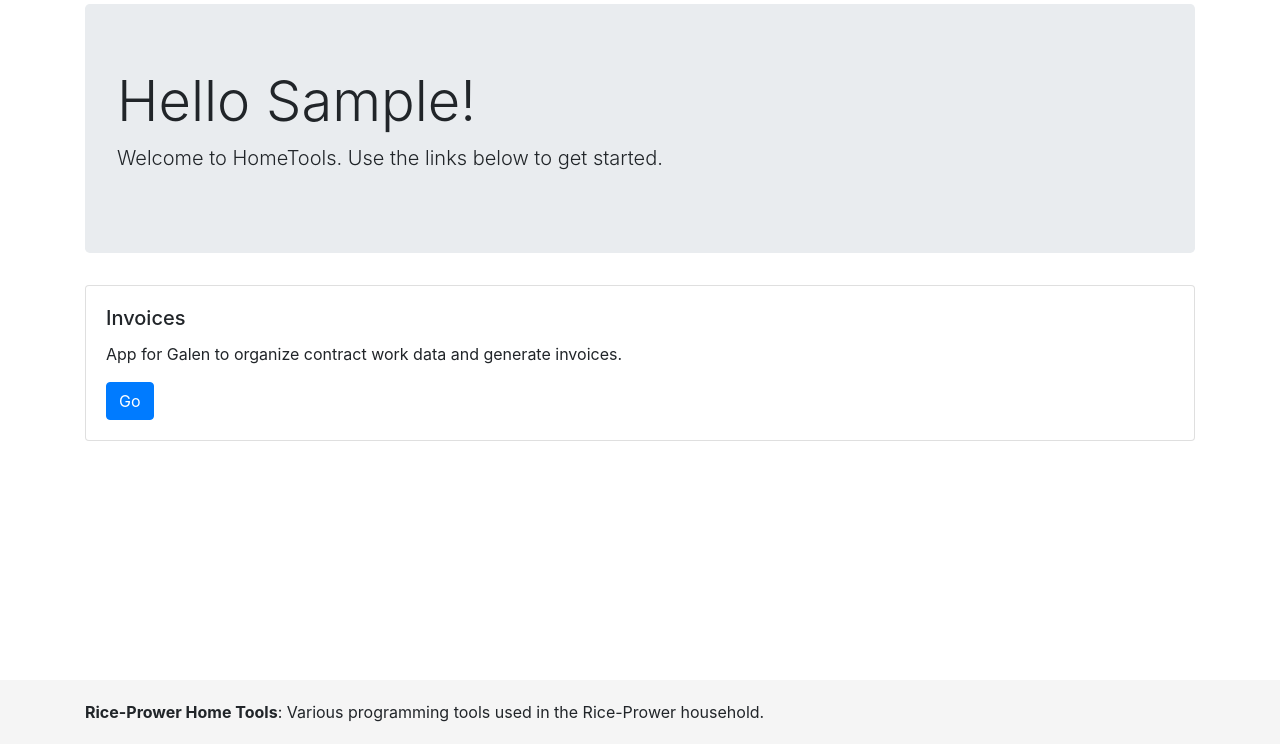
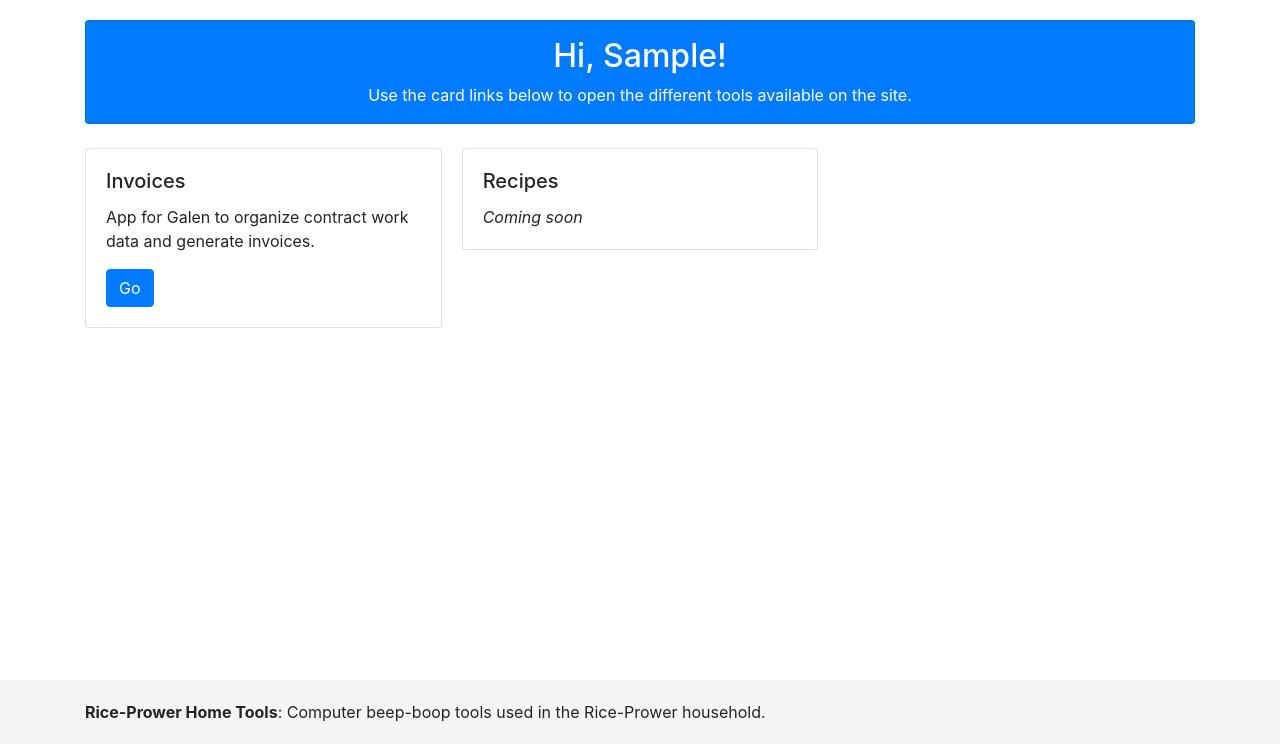
Before and after one commit to GriceTurrble/recipes.riceprower.com, a Django app: page / in a window 1280 px wide. Shown: the part 56-800 px from the top of the page. Run offline with Django 3.2, Linux system fonts and the light colour scheme; the visitor is signed in with stand-in values (Sample User, id 1); some libraries are stand-ins or nearby versions.

Commit message:
Login form updates and homepage and footer tweaks.

```diff
--- a/hometools/templates/homepage.html
+++ b/hometools/templates/homepage.html
@@ -4,10 +4,15 @@
 
 {% block body_content %}
   {% url "invoices:invoice-list" as invoices_home_url %}
-  <div class="jumbotron">
-    <h1 class="display-4">Hello {{ request.user.first_name }}!</h1>
-    <p class="lead">Welcome to HomeTools. Use the links below to get started.</p>
+
+  {% if request.user.is_authenticated %}
+
+  <div class="card bg-primary text-white text-center p-3 mt-3 mb-4">
+    <h1 class="h2">Hi, {{ request.user.first_name|default:request.user.username }}!</h1>
+    <p class="mb-0">Use the card links below to open the different tools available on the site.</p>
   </div>
+
+  <div class="card-columns">
 
     <div class="card">
       <div class="card-body">
@@ -24,6 +29,31 @@
         {% endif %}
       </div>
     </div>
+
+    <div class="card">
+      <div class="card-body">
+        <h5 class="card-title">Recipes</h5>
+        <p class="card-text">
+          <em>Coming soon</em>
+        </p>
+      </div>
+    </div>
+  </div>
+
+  {% else %}
+
+  <div class="jumbotron mt-5">
+    <h1 class="display-4">Welcome to HomeTools</h1>
+    <p class="lead">Stuff that the Rice-Prowers use to do shit at home.</p>
+    <p>
+      Now hurry up and log in to get started
+      <span class="d-inline d-lg-none">(tap the <i class="fas fa-hamburger"></i> up top).</span>
+      <span class="d-none d-lg-inline">(use the <strong><i class="fas fa-sign-in-alt"></i> Login</strong> form up top).</span>
+    </p>
+    <p>Don't have a login? Ask Galen (who is too lazy to make a signup page).</p>
+  </div>
+
+  {% endif %}
 {% endblock %}
 
 {% block body_js %}
--- a/hometools/templates/widgets/base_footer.html
+++ b/hometools/templates/widgets/base_footer.html
@@ -1,3 +1,3 @@
 <div class="container">
-  <strong>Rice-Prower Home Tools</strong>: Various programming tools used in the Rice-Prower household.
+  <strong>Rice-Prower Home Tools</strong>: Computer beep-boop tools used in the Rice-Prower household.
 </div>
```
Also changed, not shown: hometools/templates/widgets/base_navbar.html (+34 -5 lines). Lines whose indentation alone changed are shown as unchanged.
